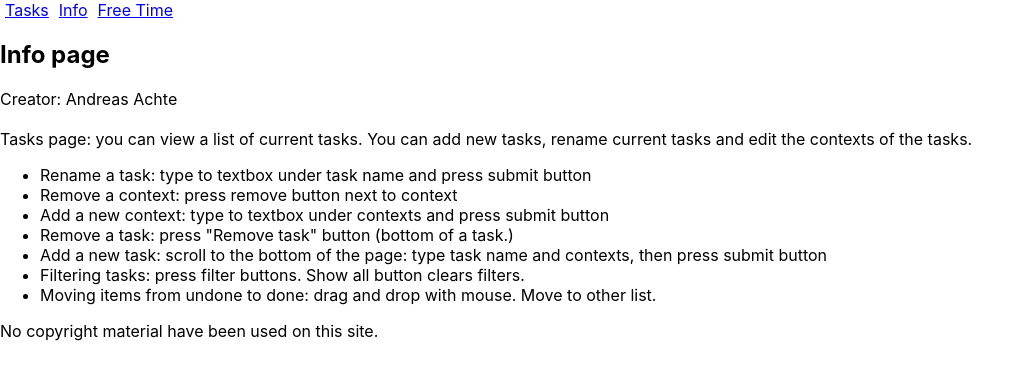
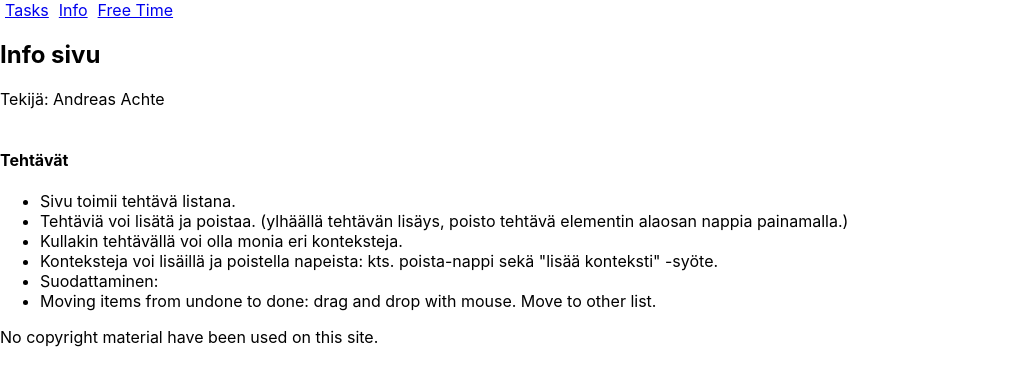
Before and after one commit to tune-ever/react-harjoitustyo-syksy-2022-tamk, a React (Create React App) app: page /info in a window 1280 px wide. Shown: the top 386 px of the page, without its empty margins (0-1034 px from the left). Built offline with nearby package versions, Linux system fonts and the light colour scheme.

Commit message:
To finnish.

```diff
--- a/src/components/Info.js
+++ b/src/components/Info.js
@@ -1,30 +1,22 @@
 const Info = () => {
   return (
     <div>
-      <h2>Info page</h2>
-      <article>Creator: Andreas Achte</article>
+      <h2>Info sivu</h2>
+      <article>Tekijä: Andreas Achte</article>
       <br />
-      <article>
-        Tasks page: you can view a list of current tasks. You can add new tasks,
-        rename current tasks and edit the contexts of the tasks.
-      </article>
+      <h4>Tehtävät</h4>
       <ul>
+        <li>Sivu toimii tehtävä listana.</li>
         <li>
-          Rename a task: type to textbox under task name and press submit button
+          Tehtäviä voi lisätä ja poistaa. (ylhäällä tehtävän lisäys, poisto
+          tehtävä elementin alaosan nappia painamalla.)
         </li>
-        <li>Remove a context: press remove button next to context</li>
+        <li>Kullakin tehtävällä voi olla monia eri konteksteja.</li>
         <li>
-          Add a new context: type to textbox under contexts and press submit
-          button
+          Konteksteja voi lisäillä ja poistella napeista: kts. poista-nappi sekä
+          "lisää konteksti" -syöte.
         </li>
-        <li>Remove a task: press "Remove task" button (bottom of a task.)</li>
-        <li>
-          Add a new task: scroll to the bottom of the page: type task name and
-          contexts, then press submit button
-        </li>
-        <li>
-          Filtering tasks: press filter buttons. Show all button clears filters.
-        </li>
+        <li>Suodattaminen:</li>
         <li>
           Moving items from undone to done: drag and drop with mouse. Move to
           other list.
```
